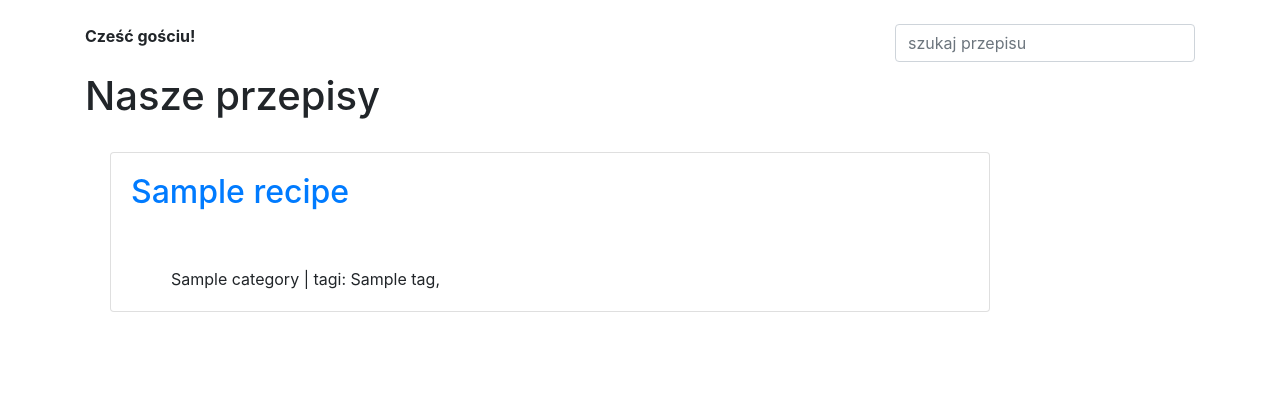
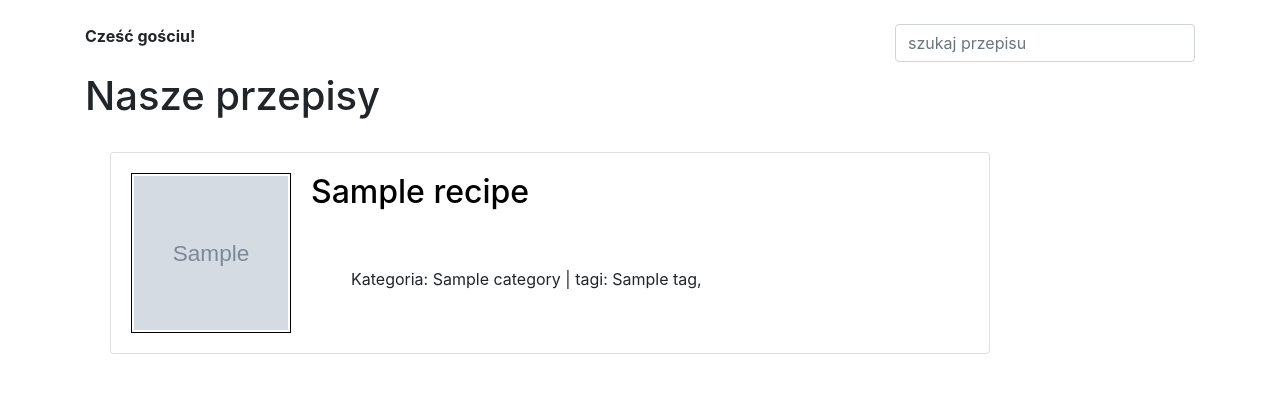
Before and after one commit to pprzychodzen/fooder, a Django app: page / in a window 1280 px wide. Shown: the part 56-449 px from the top of the page. Run offline with Django 3.2, Linux system fonts and the light colour scheme; tables that the repository leaves empty hold one stand-in row (values such as "Sample post"); grey boxes marked "Sample" are stand-in pictures; some libraries are stand-ins or nearby versions.

Commit message:
miniature image in homepage
css for link fixed

```diff
--- a/main/templates/main/home.html
+++ b/main/templates/main/home.html
@@ -2,6 +2,17 @@
 {% load crispy_forms_tags %}
 
 {% block content %}
+<style>
+    .recipe-detail-link {
+    color: black;
+    }
+
+    .recipe-detail-link:hover {
+    color: grey;
+    text-decoration: none;
+    }
+
+</style>
 {% if user.is_authenticated %}
 <strong>Cześć {{user.username}}!</strong>
 <form style="width:300px;float: right">
@@ -29,6 +40,9 @@
 
             <div class="card">
                 <div class="card-body" style="flex:">
+                    <img src="{{ recipe.image.url }}" alt="{{ recipe.title }}" height="160" width="160"
+                         style="float: left; margin-right: 10px, margin-bottom: 5px; border: solid black 1px; padding: 2px">
+                    <div style="margin-left: 180px">
                     <a href="{% url 'recipe_detail' pk=recipe.id %}" class="recipe-detail-link"><h2>
                         {{recipe.title}}</h2></a>
                     <br>
@@ -37,11 +51,11 @@
                         <ul>{{recipe.description}} <span class="greyOut"></span></ul>
                     </div>
                     <br>
-                    <ul>{{recipe.recipe_category}} | tagi:
+                    <ul>Kategoria: {{recipe.recipe_category}} | tagi:
                         {% for tag in recipe.tag.all %}
                         {{tag.name}},{% endfor %}
                     </ul>
-
+                    </div>
                 </div>
             </div>
         </div>
```
